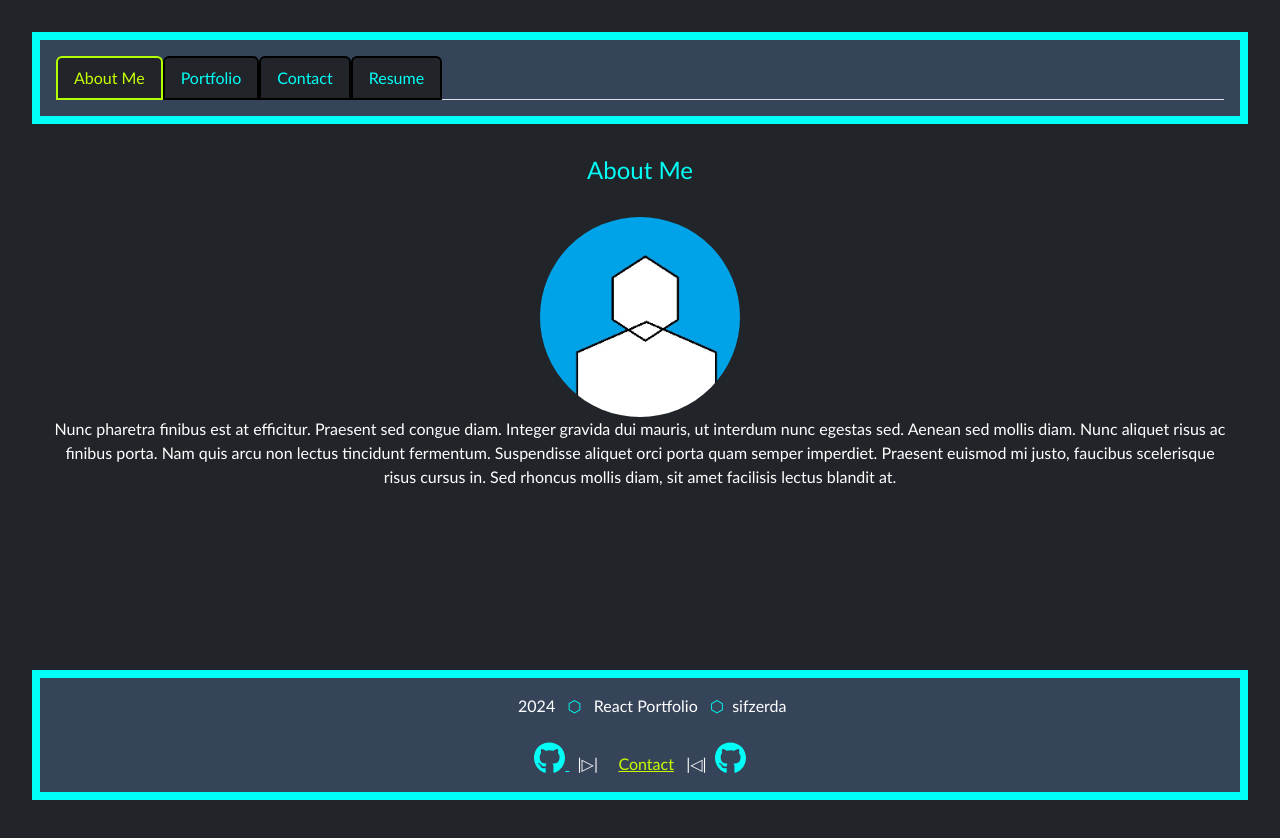
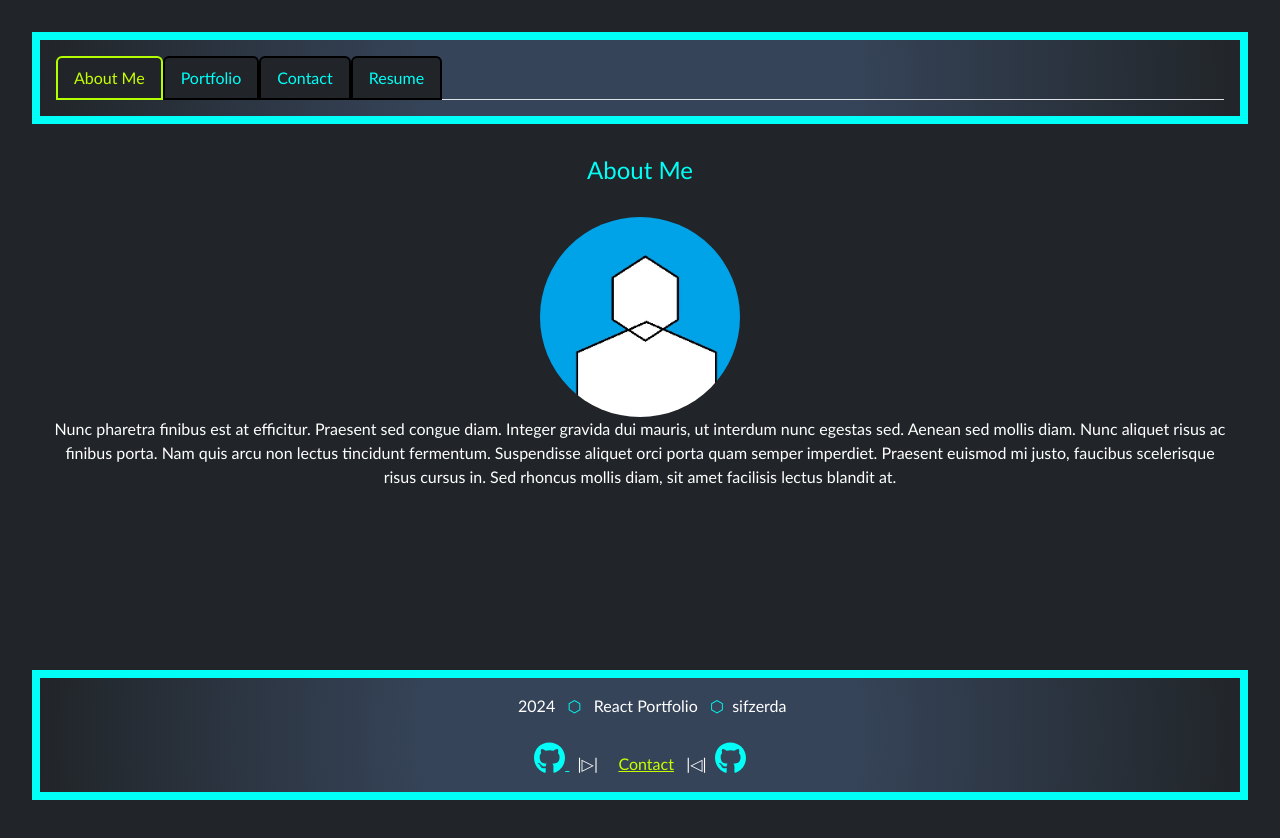
Before and after one commit to sifzerda/react-challenge, a React (Vite) app: page / in a window 1280 px wide. Shown: the top 838 px of the page. Built offline with nearby package versions, Linux system fonts and the light colour scheme.

Commit message:
cyan styling

```diff
--- a/src/App.css
+++ b/src/App.css
@@ -59,14 +59,16 @@ main.mx-3 {
 }
 
 header.header {
-  background:  var(--bootstrap-lighter);
+  background: rgb(54,68,89);
+  background: radial-gradient(circle, rgba(54,68,89,1) 0%, rgba(54,68,89,1) 35%, rgba(33,37,41,1) 100%);
   padding: 16px;
   border: var(--cyan) solid 8px;
 }
 
 footer.footer {
   margin-top: auto;
-  background:  var(--bootstrap-lighter);
+  background: rgb(54,68,89);
+  background: radial-gradient(circle, rgba(54,68,89,1) 0%, rgba(54,68,89,1) 35%, rgba(33,37,41,1) 100%);
   padding: 16px;
   border: var(--cyan) solid 8px;
 }
--- a/src/components/Navigation.jsx
+++ b/src/components/Navigation.jsx
@@ -47,8 +47,9 @@ function Navigation() {
         >
           Resume
         </Link>
+      </li>
 
-      </li>
+
     </ul>
   );
 }
```
